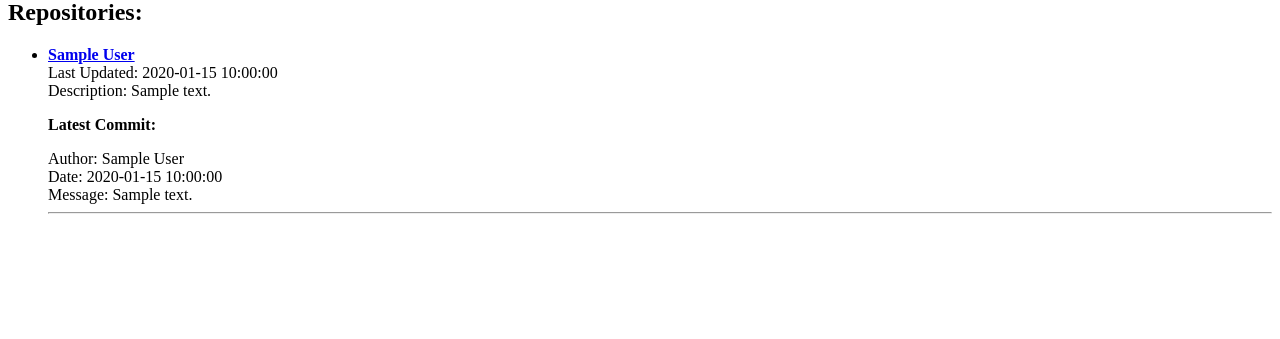
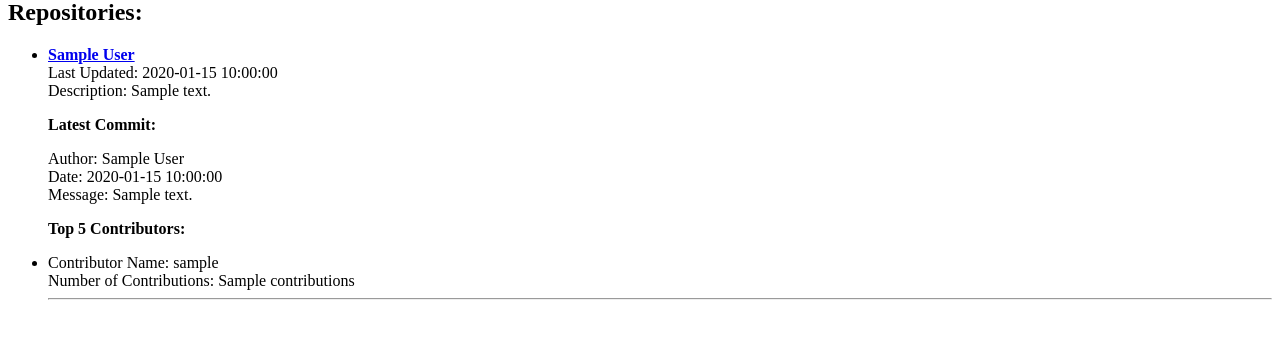
Before and after one commit to Will-JacKnight/lab_app, a Flask app: template src/templates/hello.html in a window 1280 px wide. Shown: the part 139-478 px from the top of the page. Run offline with Flask 3, Linux system fonts and the light colour scheme; the template is opened without the code that fills it: most values are stand-ins (such as "Sample title", 1, 10 or a date in 2020).

Commit message:
added display of top 5 contributors

```diff
--- a/src/app.py
+++ b/src/app.py
@@ -48,6 +48,17 @@ def submit():
                     "date": "Unknown",
                     "message": "No commit message available"
                 }
+
+            contributors_response = requests.get(f"https://api.github.com/repos/{repo['full_name']}/contributors", headers=headers)
+            if contributors_response.status_code == 200 and contributors_response.json():
+                contributors = contributors_response.json()
+                contributors_list = []
+                for contributor in contributors[:5]:
+                    contributors_list.append({"login": contributor["login"],
+                                              "contributions": contributor["contributions"]})
+                repo_info["contributors"] = contributors_list
+            else:
+                repo_info["contributors"] = []
 
             repos.append(repo_info)
 
--- a/src/templates/hello.html
+++ b/src/templates/hello.html
@@ -18,6 +18,17 @@
                 {% else %}
                     No commit information available.
                 {% endif %}
+
+                <p><strong>Top 5 Contributors:</strong></p>
+                {% if repo['contributors'] %}
+
+                        {% for contributor in repo['contributors'] %}
+                           <li>Contributor Name: {{ contributor['login'] }}<br></li>
+                            Number of Contributions: {{ contributor['contributions'] }}<br>
+                        {% endfor %}
+                {% else %}
+                    No contributors information available.
+                {% endif %}
             </li>
             <hr>
         {% endfor %}
```
